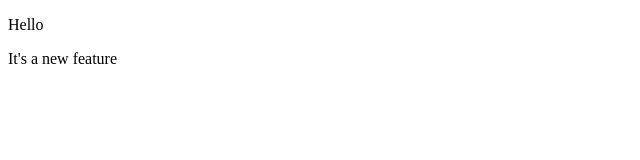
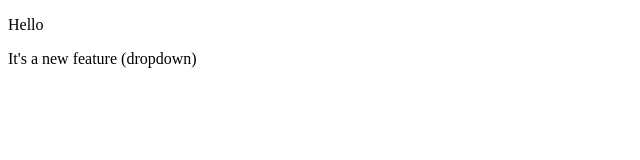
Before and after one commit to Suryavamsi6304/localrepo, a plain HTML site: page index.html in a window 1280 px wide. Shown: the full height of the page, 0-640 px from the left. Drawn offline with Linux system fonts and the light colour scheme.

Commit message:
add dropdown

```diff
--- a/index.html
+++ b/index.html
@@ -7,6 +7,6 @@
 </head>
 <body>
     <p>Hello</p>
-    <p>It's a new feature</p>
+    <p>It's a new feature (dropdown)</p>
 </body>
 </html>
```
